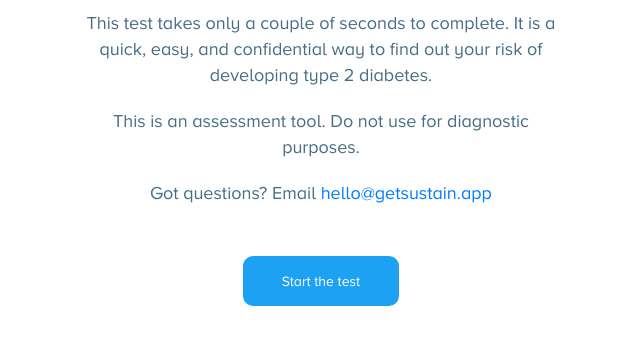
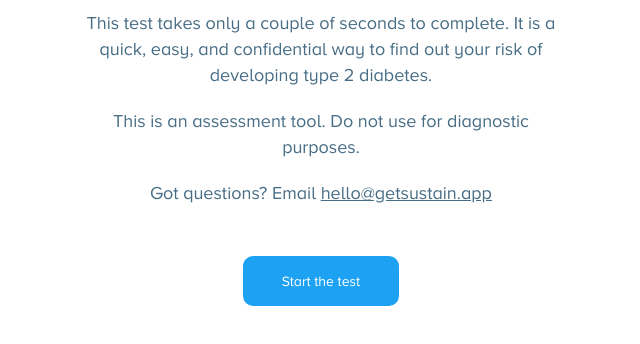
Before and after one commit to josephanya/sustain-diabetes-risk-test, a plain HTML site: page index.html in a window 1280 px wide. Shown: the part 246-590 px from the top of the page, without its empty margins (319-959 px from the left). Drawn offline with nearby package versions, Linux system fonts and the light colour scheme; files whose address does not match are found by name.

Commit message:
new commit

```diff
--- a/index.html
+++ b/index.html
@@ -60,7 +60,7 @@
             <h1 class="text-center title">Diabetes Risk Test</h1>
             <p class="text-center">This test takes only a couple of seconds to complete. It is a quick, easy, and confidential way to find out your risk of developing type 2 diabetes.</p>
             <p class="text-center">This is an assessment tool. Do not use for diagnostic purposes.</p>
-            <p class="text-center">Got questions? Email <span><a href="mailto:hello@getsustain.app">hello@getsustain.app</a></span></p>
+            <p class="text-center">Got questions? Email <span><a href="mailto:hello@getsustain.app" class="email">hello@getsustain.app</a></span></p>
             <div class="d-flex justify-content-center ">
                 <button class="solid-button solid-button-full" id="start-button">Start the test</button>
             </div>
--- a/style.css
+++ b/style.css
@@ -58,6 +58,26 @@ p {
     margin-top: 45px;
     margin-bottom: 60px;
     width: 110px;
+}
+
+.email{
+    text-decoration: underline;
+    color: #476D85;
+}
+
+.email:active{
+    text-decoration: underline;
+    color: #476D85;
+}
+
+.email:visited{
+    text-decoration: underline;
+    color: #476D85;
+}
+
+.email:hover{
+    text-decoration: underline;
+    color: #476D85;
 }
 
 #age{
```
